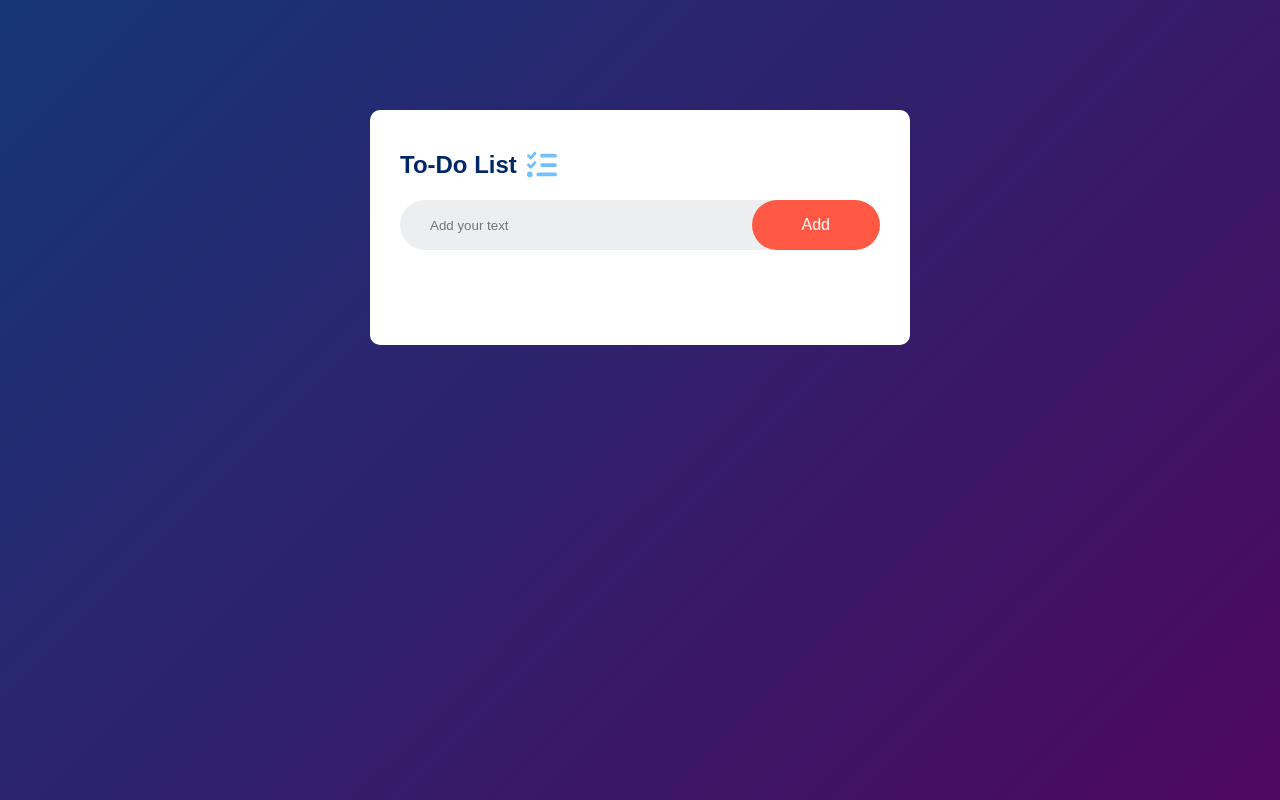
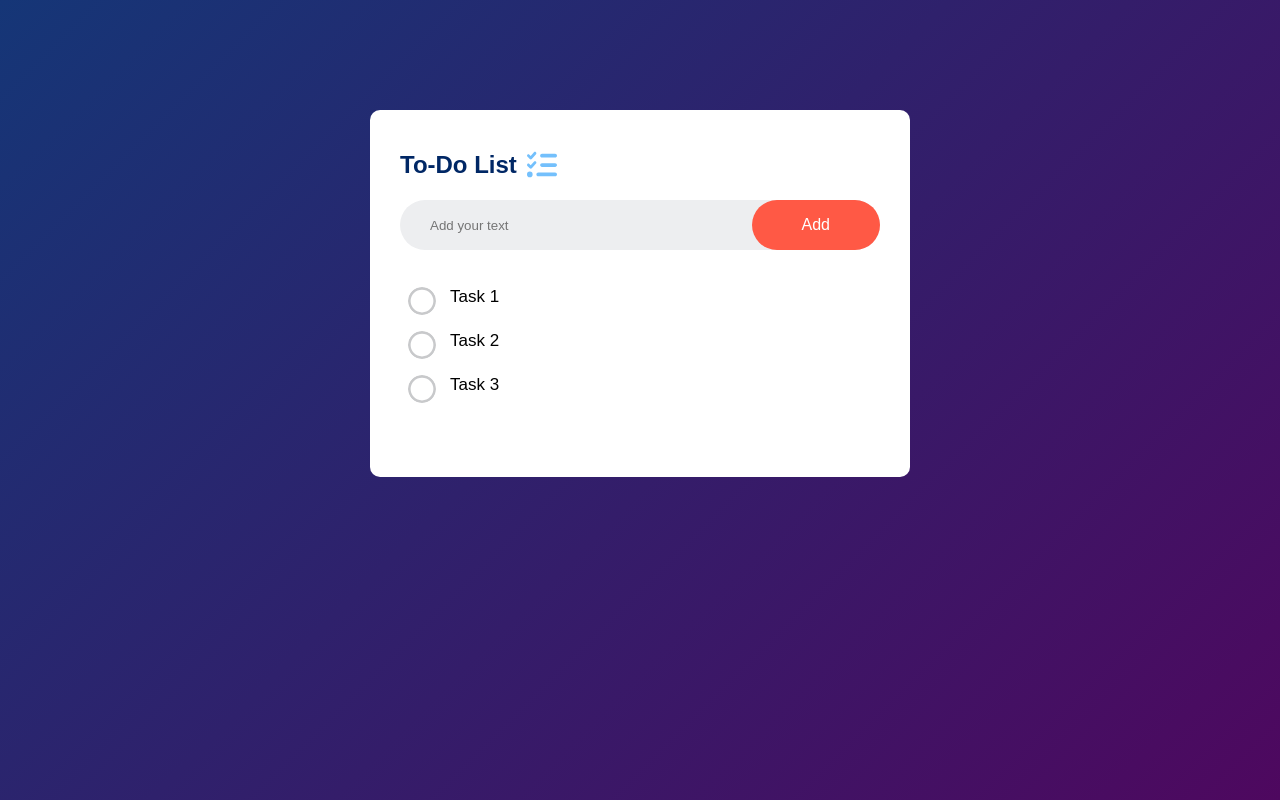
Before and after one commit to ekjot1313/Simple_ToDo_List, a plain HTML site: page index.html in a window 1280 px wide. Drawn offline with Linux system fonts and the light colour scheme.

Commit message:
added unordered list and styling

```diff
--- a/index.html
+++ b/index.html
@@ -13,6 +13,11 @@
                 <input type="text" id="input-box" placeholder="Add your text">
                 <button>Add</button>
             </div>
+            <ul id="list-container">
+                <li>Task 1</li>
+                <li>Task 2</li>
+                <li>Task 3</li>
+            </ul>
         </div>
     </div>
   </body>
--- a/style.css
+++ b/style.css
@@ -61,3 +61,25 @@ button{
     cursor: pointer;
     border-radius: 40px;
 }
+
+ul li{
+    list-style: none;
+    font-size: 17px;
+    padding: 12px 8px 12px 50px;
+    user-select: none;
+    cursor: pointer;
+    position: relative;
+}
+
+ul li::before{
+    content: '';
+    position: absolute;
+    height: 28px;
+    width: 28px;
+    border-radius: 50%;
+    background-image: url(images/unchecked.svg);
+    background-size: cover;
+    background-position: center;
+    top: 12px;
+    left: 8px;
+}
```
